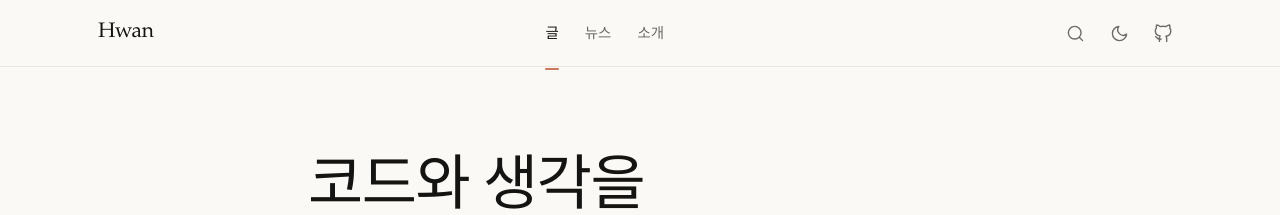
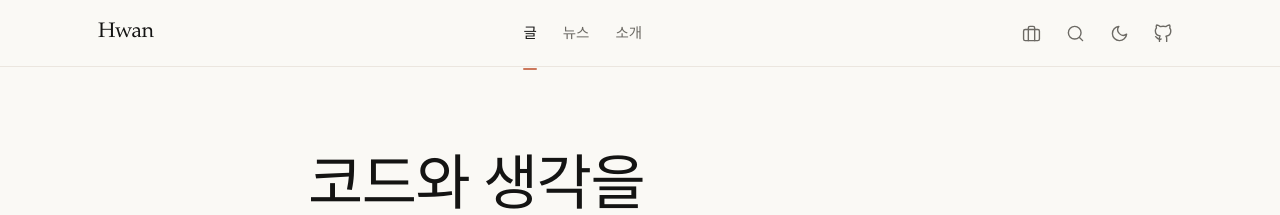
Before and after one commit to Hwan3434/Hwan3434.github.io, a Jekyll site: the page built from index.html, in a window 1280 px wide. Shown: the top 215 px of the page. Built offline with Jekyll 4.4.1, drawn with Linux system fonts in a browser that asks for light colours; some web fonts are replaced.

Commit message:
Add jobs link icon to navigation

```diff
--- a/_includes/nav.html
+++ b/_includes/nav.html
@@ -10,6 +10,9 @@
       <a href="{{ '/about/' | relative_url }}" class="nav-link {% if page.url contains 'about' %}active{% endif %}">소개</a>
     </div>
     <div class="nav-actions">
+      <a class="icon-btn" href="{{ '/jobs.html' | relative_url }}" aria-label="포트폴리오 및 이력서">
+        <svg viewBox="0 0 24 24" fill="none" stroke="currentColor" stroke-width="1.75" stroke-linecap="round" stroke-linejoin="round"><rect x="2" y="7" width="20" height="14" rx="2" ry="2"></rect><path d="M16 21V5a2 2 0 0 0-2-2h-4a2 2 0 0 0-2 2v16"></path></svg>
+      </a>
       <button class="icon-btn" id="btn-search-open" aria-label="검색">
         <svg viewBox="0 0 24 24" fill="none" stroke="currentColor" stroke-width="1.75" stroke-linecap="round" stroke-linejoin="round"><path d="M11 19a8 8 0 1 0 0-16 8 8 0 0 0 0 16zM21 21l-4.3-4.3" /></svg>
       </button>
```
